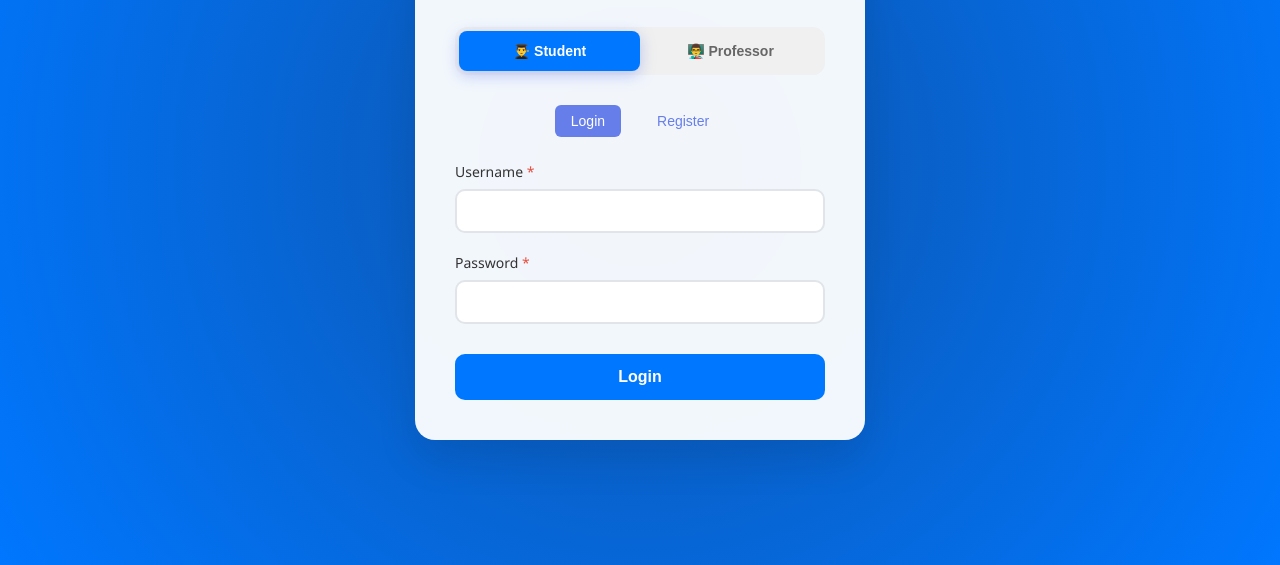
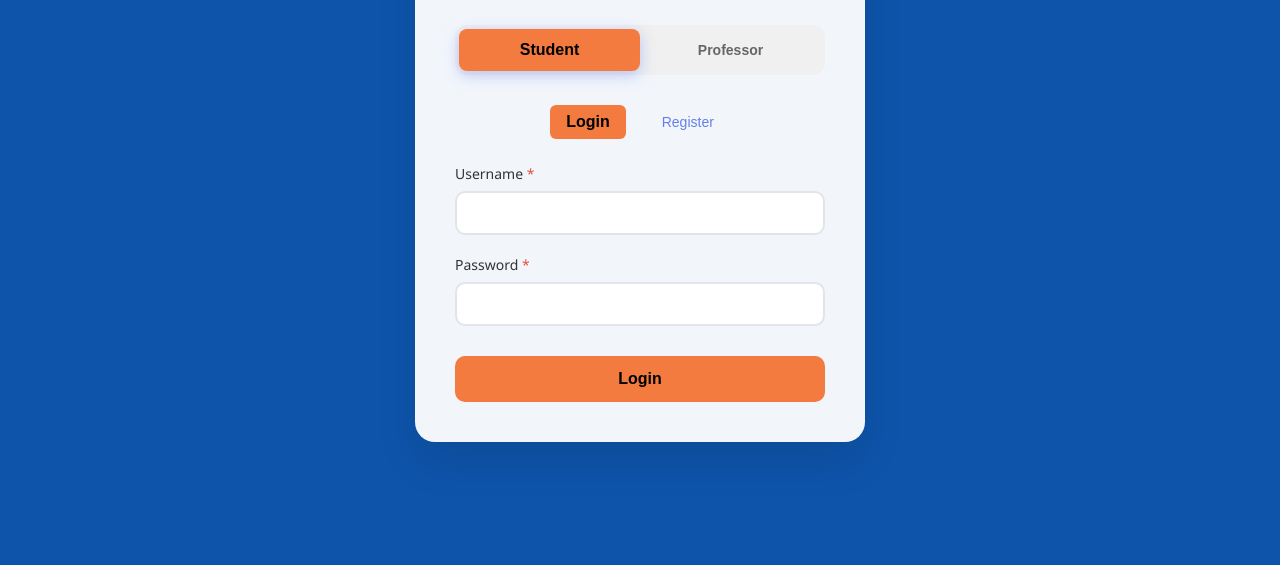
Before and after one commit to EeshT/Attendance_App, a website: page methods-public/pages/login.html in a window 1280 px wide. Shown: the part 235-800 px from the top of the page. Drawn offline with Linux system fonts and the light colour scheme.

Commit message:
feature: improved color scheme

```diff
--- a/methods-public/pages/login.html
+++ b/methods-public/pages/login.html
@@ -9,14 +9,14 @@
 <body>
     <div class="container">
         <div class="header">
-            <h1>🎓 Attendance System</h1>
+            <h1>Attendance System</h1>
             <p>Welcome! Please login or register to continue</p>
         </div>
 
         <!-- User Type Toggle -->
         <div class="user-type-toggle">
-            <button class="user-type-btn active" data-type="student">👨‍🎓 Student</button>
-            <button class="user-type-btn" data-type="professor">👨‍🏫 Professor</button>
+            <button class="user-type-btn active" data-type="student">Student</button>
+            <button class="user-type-btn" data-type="professor">Professor</button>
         </div>
 
         <!-- Form Toggle -->
--- a/methods-public/styles/login.css
+++ b/methods-public/styles/login.css
@@ -6,7 +6,7 @@
 
 body {
     font-family: 'Segoe UI', Tahoma, Geneva, Verdana, sans-serif;
-    background: radial-gradient(circle,rgba(14, 84, 171, 1) 0%, rgba(0, 119, 255, 1) 100%, rgba(237, 221, 83, 1) 52%);
+    background: rgba(14, 84, 171, 1);
     min-height: 100vh;
     display: flex;
     align-items: center;
@@ -71,8 +71,10 @@ body {
 }
 
 .user-type-btn.active {
-    background: rgba(0, 119, 255, 1);
-    color: white;
+    background: rgb(243, 123, 63);
+    color: black;
+    font-size: 1rem;
+    font-weight: 600;
     box-shadow: 0 4px 15px rgba(102, 126, 234, 0.4);
 }
 
@@ -100,8 +102,10 @@ body {
 }
 
 .toggle-btn.active {
-    background: #667eea;
-    color: white;
+    background: #f37b3f;
+    font-size: 1rem;
+    font-weight: 600;
+    color: black;
 }
 
 .form-container {
@@ -171,12 +175,12 @@ body {
 .submit-btn {
     width: 100%;
     padding: 14px;
-    background: rgba(0, 119, 255, 1);
-    color: white;
+    background: rgb(243, 123, 63);
+    font-size: 1rem;
+    font-weight: 600;
+    color: black;
     border: none;
     border-radius: 10px;
-    font-size: 16px;
-    font-weight: 600;
     cursor: pointer;
     transition: all 0.3s ease;
     margin-top: 10px;
--- a/methods-public/styles/student.css
+++ b/methods-public/styles/student.css
@@ -1,6 +1,6 @@
 body {
     font-family: 'Segoe UI', Tahoma, Geneva, Verdana, sans-serif;
-    background:  radial-gradient(circle,rgba(14, 84, 171, 1) 0%, rgba(0, 119, 255, 1) 100%, rgba(237, 221, 83, 1) 52%);
+    background:  rgba(14, 84, 171, 1);
 }
 .card {
     background: whitesmoke;
@@ -17,7 +17,7 @@ body {
 .main-name {
     text-indent: 1rem;
     font-size: xx-large;
-    color: rgba(0, 119, 255, 1);
+    color: rgba(14, 84, 171, 1);
 }
 
 .main-info {
@@ -27,8 +27,11 @@ body {
 }
 .menu-btn, .logout-btn {
     text-decoration: none;
+    background: rgb(243, 123, 63);
+    color: black;
+    font-size: 1rem;
+    font-weight: 600;
     border: none;
-    font-size: large;
     padding: 1rem;
     margin: 1rem;
     margin-top: 0.5rem;
@@ -41,6 +44,7 @@ body {
     margin-left: 0.2rem;
 }
 .request-btn{
+    background: rgb(243, 123, 63);
     transition: all 0.3s ease;
 }
 .request-btn:hover{
@@ -48,12 +52,12 @@ body {
     box-shadow: 0 4px 15px rgba(102, 126, 234, 0.4);
 }
 .menu-btn:hover, .logout-btn:hover {
-    background: rgb(222, 218, 218);
+    background: rgb(243, 123, 63);
     transform: translateY(-2px);
     box-shadow: 0 4px 15px rgba(102, 126, 234, 0.4);
 }
 .clicked{
-    background: rgb(222, 218, 218);
+    background: rgb(243, 123, 63);
     transform: translateY(-2px);
     box-shadow: 0 4px 15px rgba(102, 126, 234, 0.4);
 }
@@ -121,7 +125,7 @@ h3 {
 
 }
 .course-code {
-    background: rgba(0, 119, 255, 1);
+    background: rgba(14, 84, 171, 1);
     color: white;
     border-radius: 10px;
     padding: 10px;
--- a/methods-public/styles/teacher.css
+++ b/methods-public/styles/teacher.css
@@ -1,6 +1,6 @@
 body {
     font-family: 'Segoe UI', Tahoma, Geneva, Verdana, sans-serif;
-    background:  radial-gradient(circle,rgba(14, 84, 171, 1) 0%, rgba(0, 119, 255, 1) 100%, rgba(237, 221, 83, 1) 52%);
+    background:  rgba(14, 84, 171, 1) ;
 }
 .card {
     background: whitesmoke;
@@ -28,8 +28,10 @@ p {
 button {
     padding: 1rem;
     border-radius: 10px;
-    background: rgb(255, 85, 0);
-    color: whitesmoke;
+    background: rgb(243, 123, 63);
+    color: black;
+    font-size: 1rem;
+    font-weight: 600;
 }
 .teach-menu-btn {
     text-decoration: none;
@@ -121,8 +123,10 @@ button {
     padding-top: 1rem;
     padding-bottom: 1rem;
     border-radius: 10px;
-    background: rgb(255, 85, 0);
-    color: whitesmoke;
+    background: rgb(243, 123, 63);
+    color: black;
+    font-size: 1rem;
+    font-weight: 600;
     margin: 2rem;
     margin-right: 0.5rem;
 }
```
Also changed, not shown: app_login.js (+4 -3 lines).
